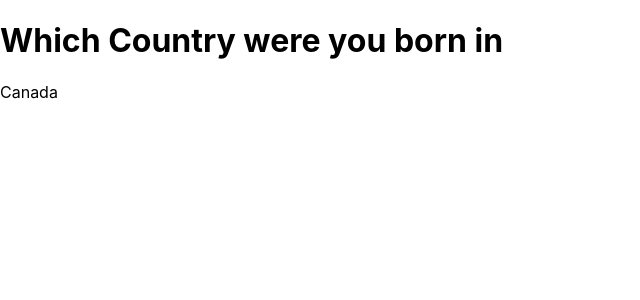
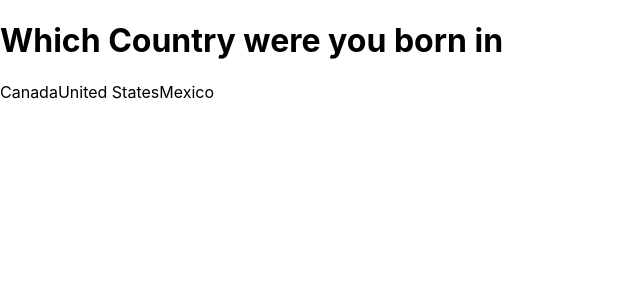
Before and after one commit to Mekatina65/twe, a Next.js app: page / in a window 1280 px wide. Shown: the top 300 px of the page, without its empty margins (0-640 px from the left). Built offline with nearby package versions, Linux system fonts and the light colour scheme.

Commit message:
add nations

```diff
--- a/pages/index.js
+++ b/pages/index.js
@@ -5,6 +5,8 @@ const HomePlate = () => {
     <div className="logo">
       <h1>Which Country were you born in</h1>
       <Link href="../Canada"><a>Canada</a></Link>
+      <Link href="../Canada"><a>United States</a></Link>
+      <Link href="../Canada"><a>Mexico</a></Link>
     </div>
    );
 }
```
